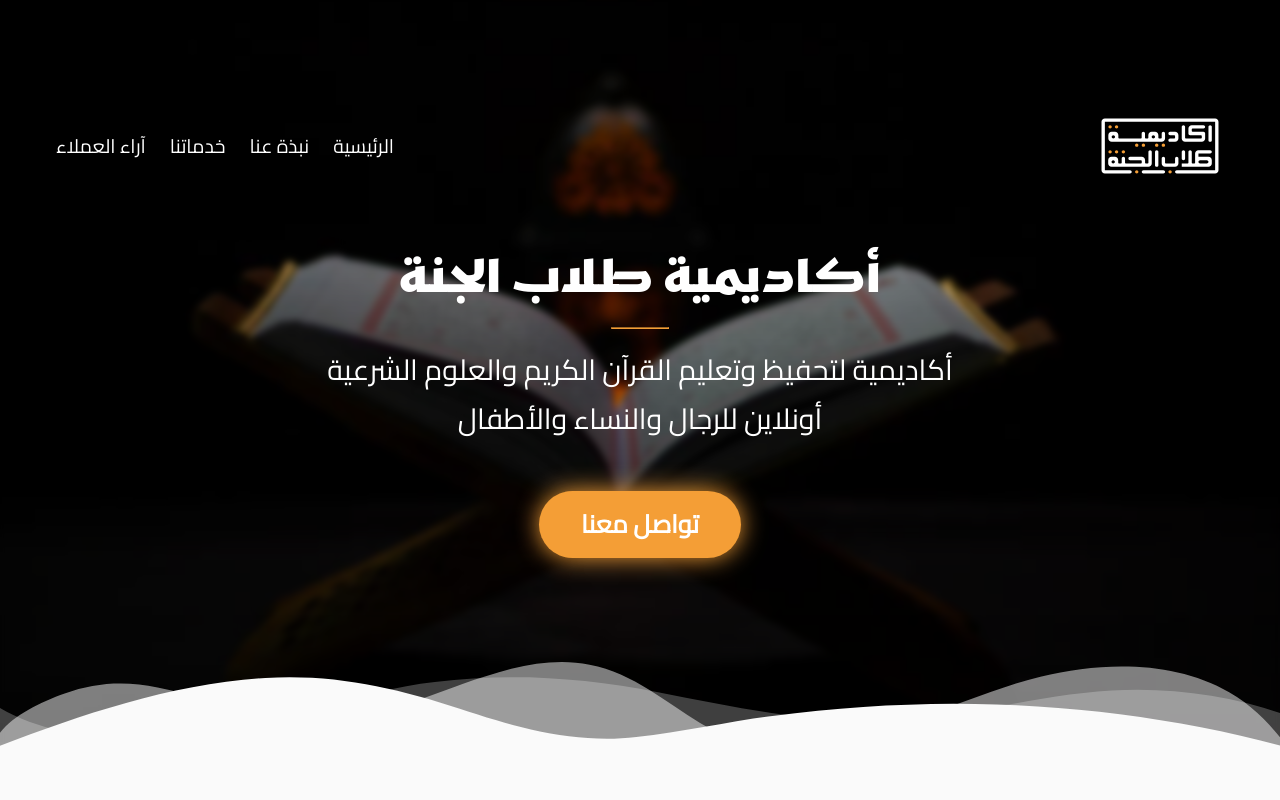
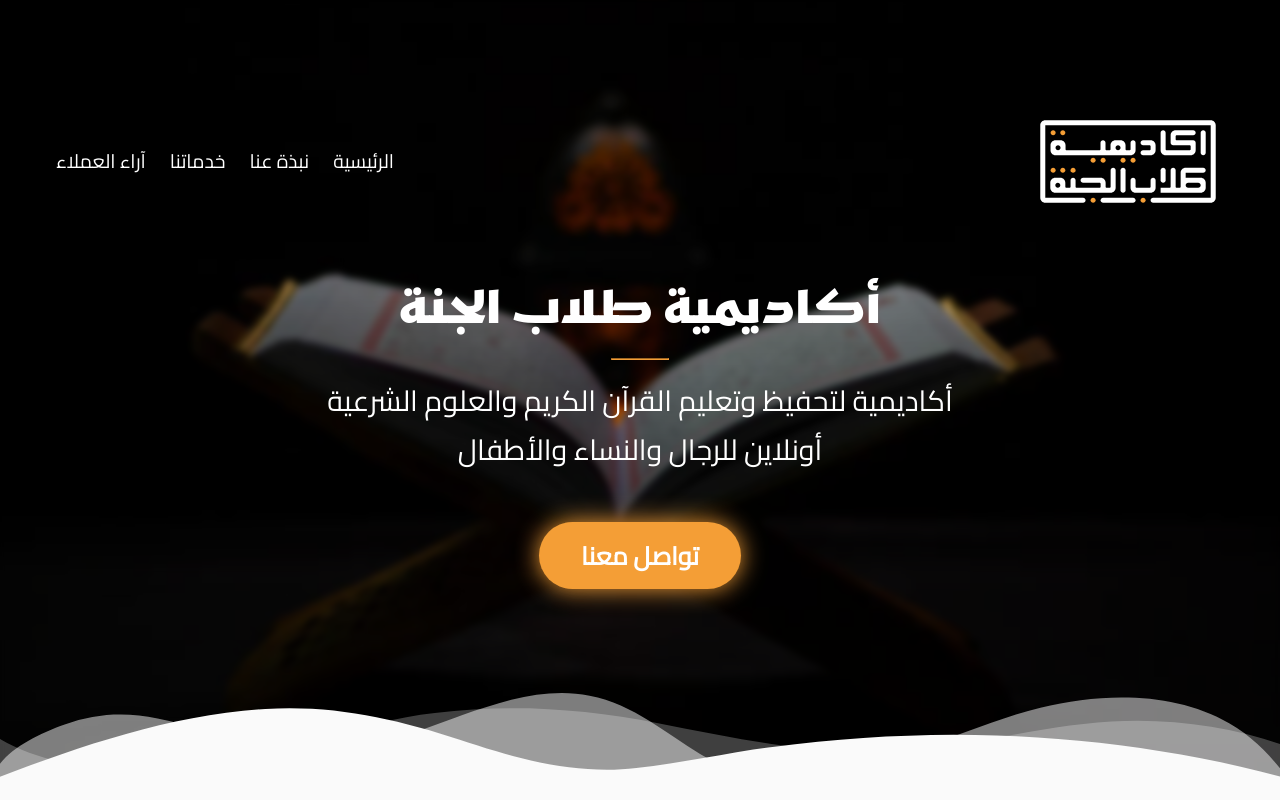
Before and after one commit to imbeltagy/Tollab-ElGannah, a website: page docs/index.html in a window 1280 px wide. Shown: the top 800 px of the page. Drawn offline with Linux system fonts and the light colour scheme.

Commit message:
Changed NavBar Brand Width

```diff
--- a/stage/sass/main.sass
+++ b/stage/sass/main.sass
@@ -98,7 +98,11 @@ body
     font-family: $f-special
     color: $c-accent
     font-size: 1.3em
-    flex-basis: 8rem
+    flex-basis: 12rem
+
+    img
+      width: 100%
+      height: auto
 
   .nav-icon
     position: relative
```
Also changed, not shown: docs/assets/css/main.css.
